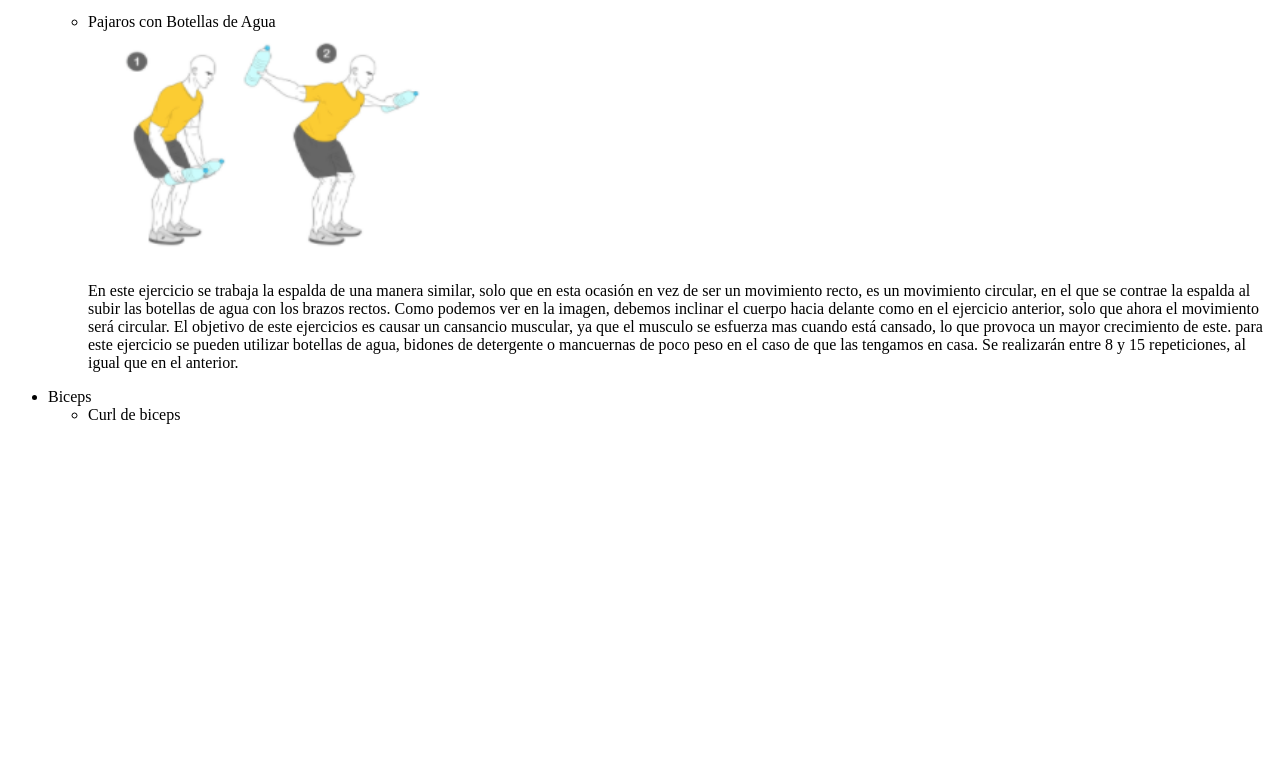
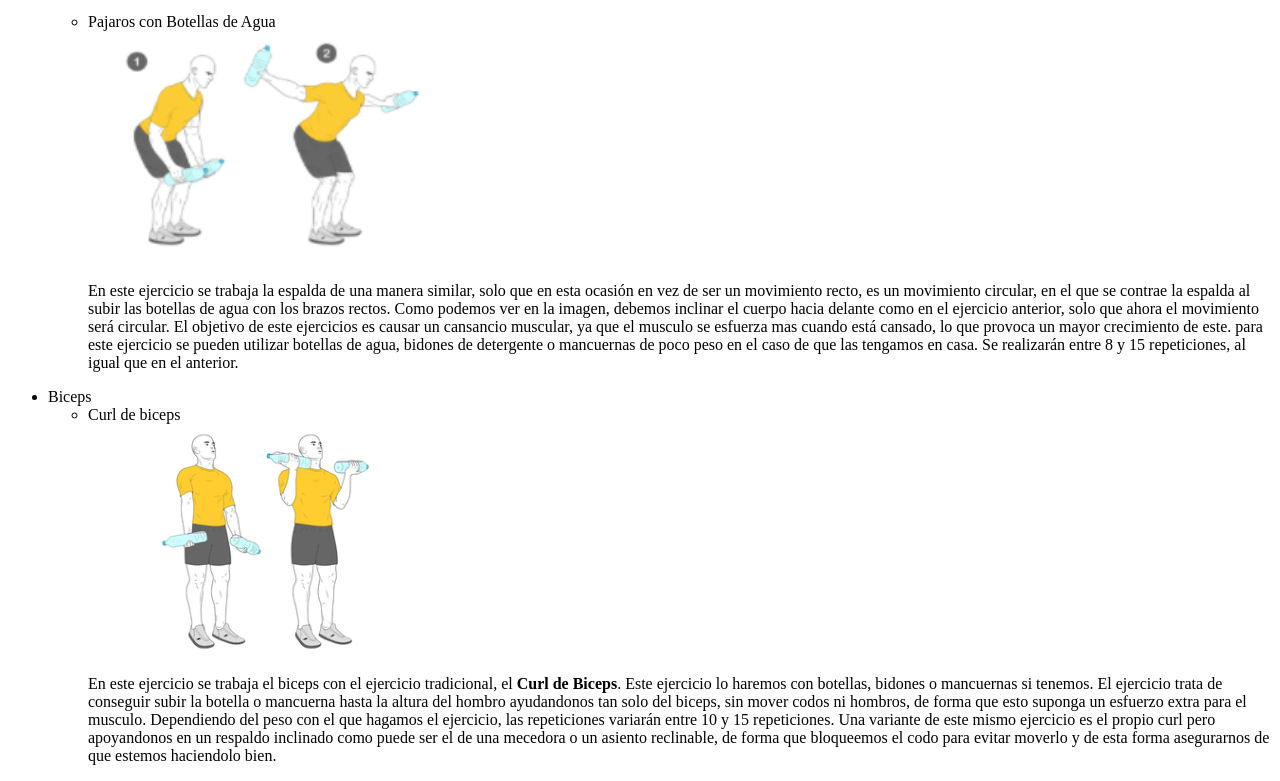
Before and after one commit to Dabellanm/ponteenforma, a plain HTML site: page index.html in a window 1280 px wide. Shown: the part 4598-5379 px from the top of the page. Before the commit the page ends 5038 px from the top, so only its background shows below. Drawn offline with Linux system fonts and the light colour scheme.

Commit message:
Update index.html

```diff
--- a/index.html
+++ b/index.html
@@ -132,7 +132,11 @@ Para ganar masa muscular, es muy importante entrenar los distintos grupos muscul
 	<li> Biceps </li>
 	<ul>
 		<li> Curl de biceps </li>
-		<img src="
+		<img src="CurlBiceps.png"height="30%"width="30%"></img>
+<p>
+	En este ejercicio se trabaja el biceps con el ejercicio tradicional, el <b>Curl de Biceps</b>. Este ejercicio lo haremos con botellas, bidones o mancuernas si tenemos. El ejercicio trata de conseguir subir la botella o mancuerna hasta la altura del hombro ayudandonos tan solo del biceps, sin mover codos ni hombros, de forma que esto suponga un esfuerzo extra para el musculo. Dependiendo del peso con el que hagamos el ejercicio, las repeticiones variarán entre 10 y 15 repeticiones. Una variante de este mismo ejercicio es el propio curl pero apoyandonos en un respaldo inclinado como puede ser el de una mecedora o un asiento reclinable, de forma que bloqueemos el codo para evitar moverlo y de esta forma asegurarnos de que estemos haciendolo bien.
+	<img src="
+</p>
 	</ul>
 </ul>
 </body>
```
